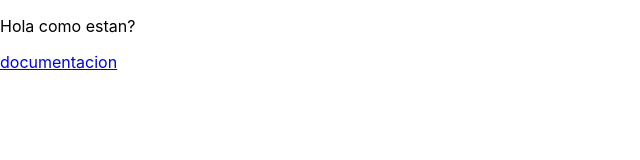
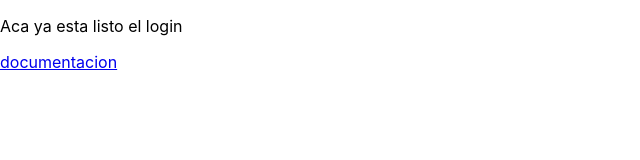
Before and after one commit to jorgeduje/coder-45090, a React (Create React App) app: page / in a window 1280 px wide. Shown: the top 160 px of the page, without its empty margins (0-640 px from the left). Built offline with nearby package versions, Linux system fonts and the light colour scheme.

Commit message:
se finalizo con el login de usuarios

```diff
--- a/src/App.js
+++ b/src/App.js
@@ -6,7 +6,7 @@ function App() {
       <header className="App-header">
 
         <p>
-          Hola como estan?
+          Aca ya esta listo el login
         </p>
         <a
           className="App-link"
```
